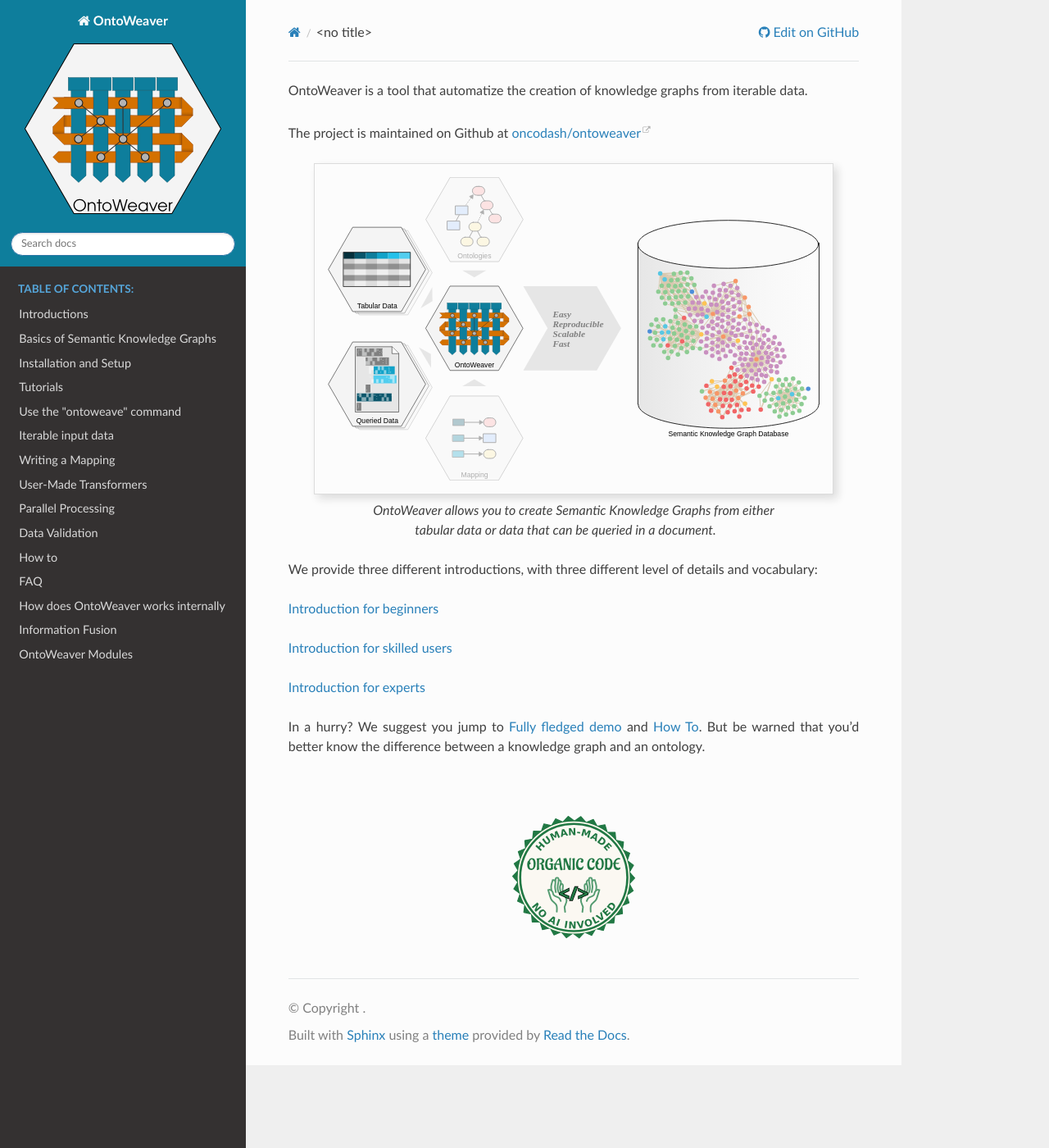
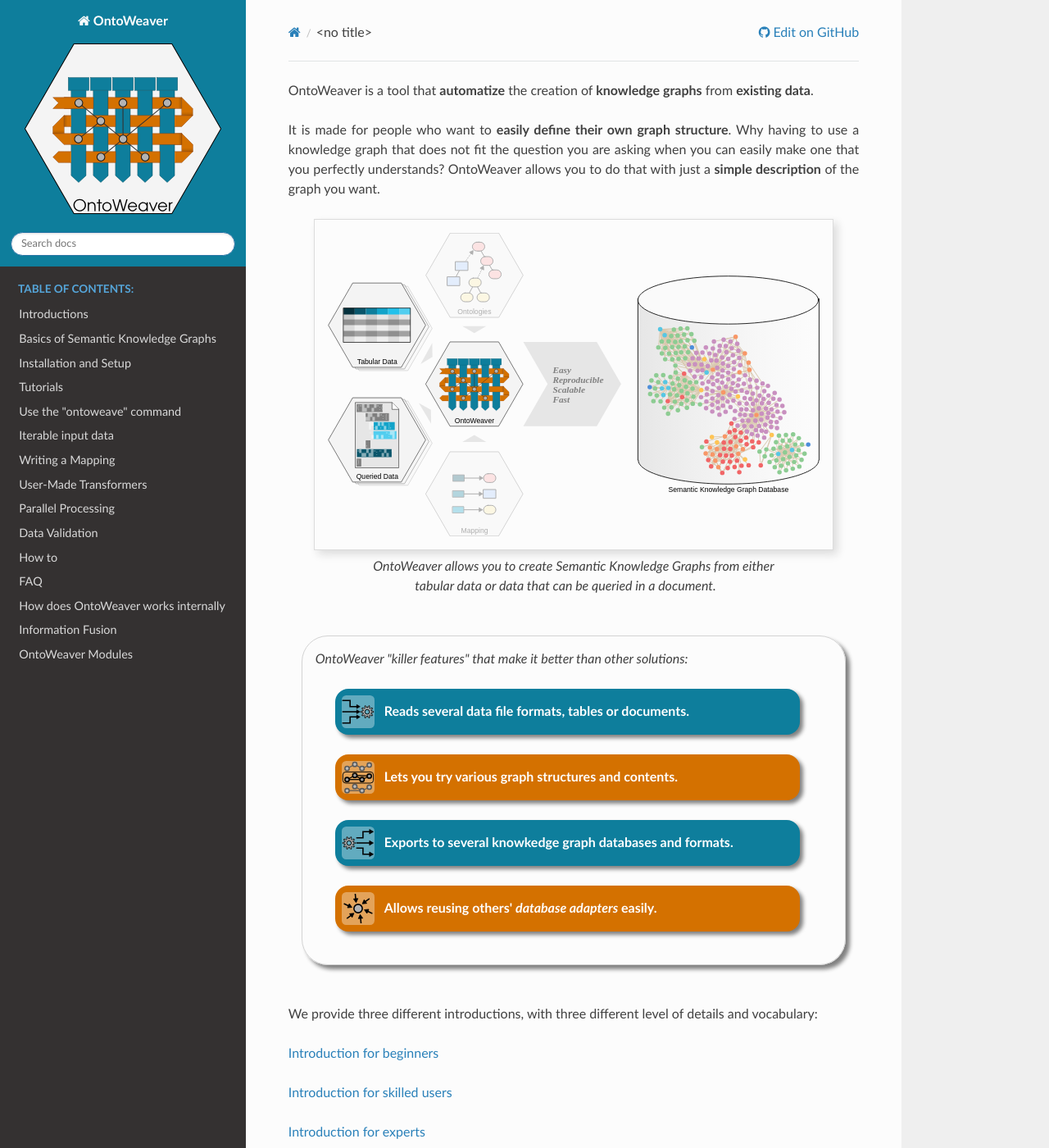
Before and after one commit to oncodash/ontoweaver, a Sphinx documentation site: the page built from docs/overview.rst, in a window 1280 px wide and 1400 px high. Shown: the whole window at 82% size. Built offline with Sphinx 7.4.7 and the Read the Docs theme 3.1.0, drawn with Linux system fonts in a browser that asks for light colours; pages that are not in the unit, such as notebooks, are missing from menus; some of the changed text lies outside the part shown.

Commit message:
doc(overview): adds a "killer features" section

```diff
--- a/docs/_static/css/custom.css
+++ b/docs/_static/css/custom.css
@@ -36,3 +36,58 @@
 .wy-side-nav-search {
     background-color: #0e7e9c;
 }
+
+#killer-features {
+    margin: 1em;
+    margin-bottom: 3em;
+    margin-top: 3em;
+    border: thin solid lightgrey;
+    border-radius: 2em;
+    padding: 1em;
+    box-shadow: 5px 5px 5px grey;
+}
+
+#killer-caption {
+    font-style: italic;
+    margin-bottom: 0.5em;
+}
+
+.feature {
+    padding: 0.5em;
+    margin: 1.5em;
+    border-radius: 1em;
+    width: 90%;
+    font-weight: bold;
+    box-shadow: 4px 4px 5px grey;
+    display: flex;
+    flex-direction: row;
+    align-items: center;
+}
+
+.feature img {
+    height: 2.5em;
+}
+
+.feature p {
+    margin: 0.5em;
+}
+
+#feature-input {
+    background-color: #0e7e9c;
+    color: white;
+}
+
+#feature-schema {
+    background-color: #d47100;
+    color: white;
+}
+
+#feature-export {
+    background-color: #0e7e9c;
+    color: white;
+}
+
+#feature-fusion {
+    background-color: #d47100;
+    color: white;
+}
--- a/docs/conf.py
+++ b/docs/conf.py
@@ -64,6 +64,7 @@
     'style_external_links': True,
     'vcs_pageview_mode': 'view',
     'version_selector': True,
+    'navigation_depth': 3,
 }
 
 html_context = {
@@ -73,3 +74,6 @@
     "github_version": "main", # Version
     "conf_py_path": "/docs/", # Path in the checkout to the docs root
 }
+
+html_show_sphinx = False
+project_copyright = "%Y, OntoWeaver project"
--- a/docs/index.rst
+++ b/docs/index.rst
@@ -4,7 +4,7 @@
 .. include:: overview.rst
 
 .. toctree::
-   :maxdepth: 4
+   :maxdepth: 2
    :caption: Table of Contents:
 
    Introductions <./sections/introductions.rst>
@@ -22,3 +22,4 @@
    How does OntoWeaver works internally <./sections/processing.rst>
    Information Fusion <./sections/information_fusion.rst>
    ontoweaver
+   About us <./sections/about.rst>
--- a/docs/overview.rst
+++ b/docs/overview.rst
@@ -1,14 +1,53 @@
 
-OntoWeaver is a tool that automatize the creation of knowledge graphs
-from iterable data.
+OntoWeaver is a tool that **automatize** the creation of **knowledge graphs**
+from **existing data**.
 
-The project is maintained on Github at
-`oncodash/ontoweaver <https://github.com/oncodash/ontoweaver>`_
+It is made for people who want to **easily define their own graph structure**.
+Why having to use a knowledge graph that does not fit the question you are asking
+when you can easily make one that you perfectly understands? OntoWeaver allows
+you to do that with just a **simple description** of the graph you want.
+
 
 .. figure:: OntoWeaver__very-simple-summary.svg
 
     OntoWeaver allows you to create Semantic Knowledge Graphs from
     either tabular data or data that can be queried in a document.
+
+
+
+.. raw:: html
+
+    <div id="killer-features">
+        <p id="killer-caption">
+        OntoWeaver "killer features" that make it better than other solutions:
+        </p>
+
+        <div class="feature" id="feature-input">
+            <img src="_static/feature-input.svg" />&nbsp;
+            <p>
+            Reads several data file formats, tables or documents.
+            </p>
+        </div>
+        <div class="feature" id="feature-schema">
+            <img src="_static/feature-schema.svg" />&nbsp;
+            <p>
+            Lets you try various graph structures and contents.
+            </p>
+        </div>
+        <div class="feature" id="feature-export">
+            <img src="_static/feature-export.svg" />&nbsp;
+            <p>
+            Exports to several knowkedge graph databases and formats.
+            </p>
+        </div>
+        <div class="feature" id="feature-fusion">
+            <img src="_static/feature-fusion.svg" />&nbsp;
+            <p>
+            Allows reusing others' <i>database adapters</i> easily.
+            </p>
+        </div>
+    </div>
+
 
 We provide three different introductions, with three different level of details
 and vocabulary:
@@ -18,8 +57,10 @@
 3) :ref:`intro-experts`
 
 In a hurry? We suggest you jump to :ref:`fully_fledged_demo` and :ref:`how_to`.
-But be warned that you'd better know the difference between a knowledge graph
-and an ontology.
+If you're lost, get back at the introductions or the :ref:`basics_SKG`.
+
+Questions? Issues? The project is maintained on Github at:
+`oncodash/ontoweaver <https://github.com/oncodash/ontoweaver>`_
 
 |
 
```
Also changed, not shown: docs/_static/feature-export.svg (added), docs/_static/feature-fusion.svg (added), docs/_static/feature-input.svg (added), docs/_static/feature-schema.svg (added).
